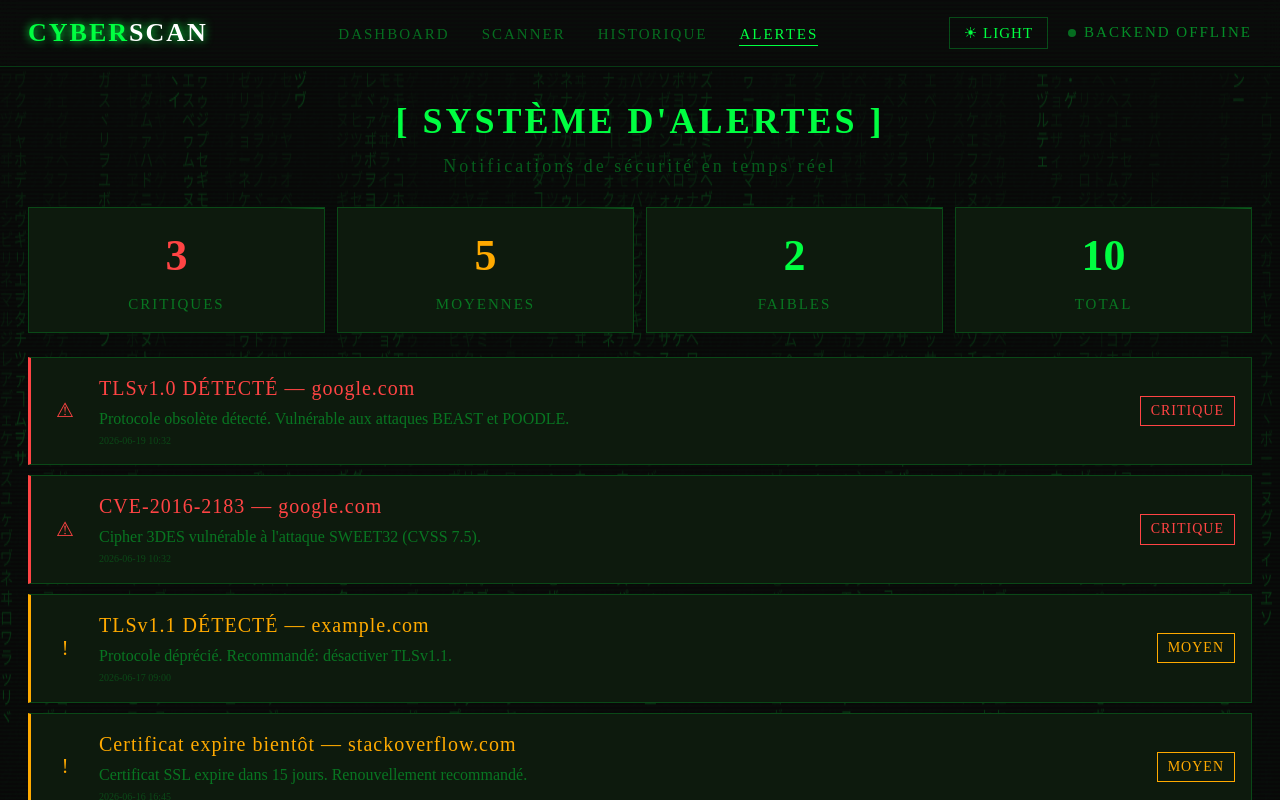
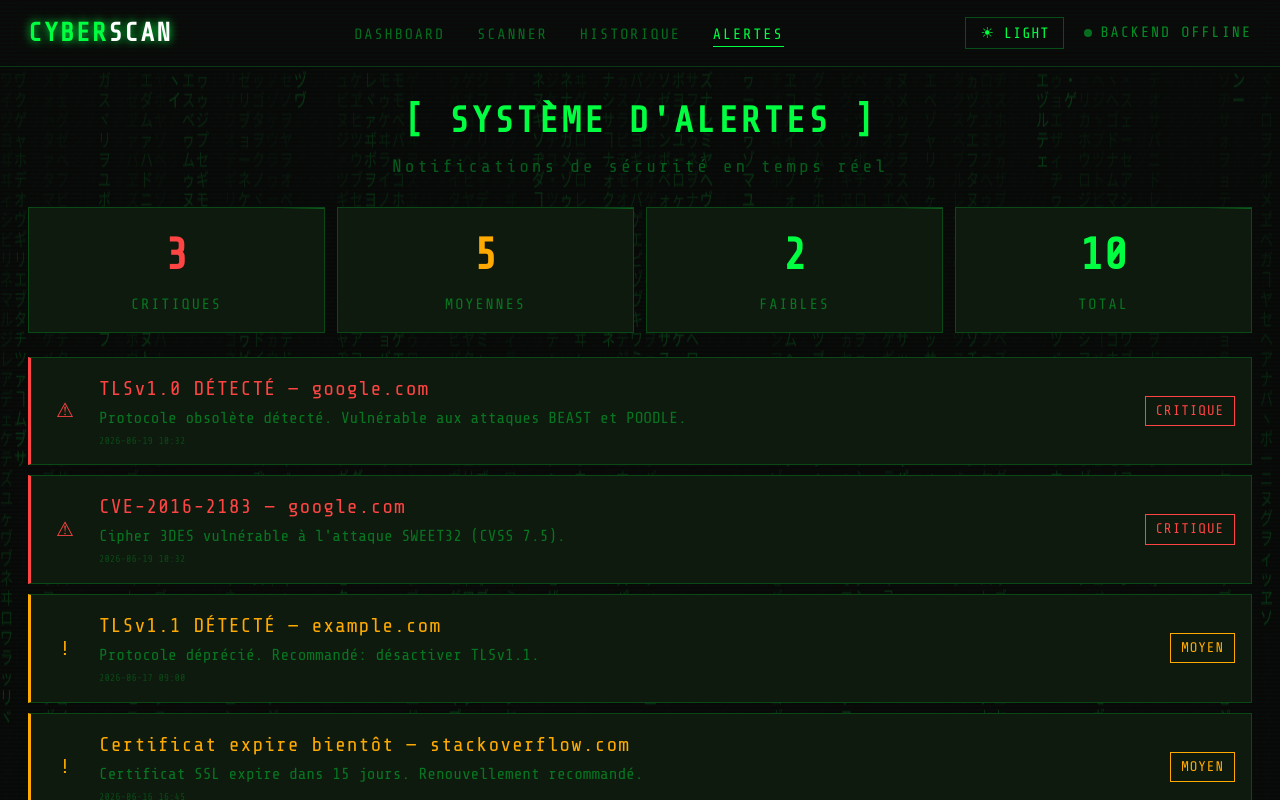
Before and after one commit to chaimafraj/frontend_cyberscan, an Angular app: page /alertes in a window 1280 px wide. Shown: the top 800 px of the page. Built offline with nearby package versions, Linux system fonts and the light colour scheme.

Commit message:
feat : fix historique component

```diff
--- a/src/styles.scss
+++ b/src/styles.scss
@@ -52,7 +52,7 @@ body {
   --danger: #ff4444;
   --warn: #ffaa00;
   --cyan: #00d4ff;
-  --app-font: 'Times New Roman', Times, serif;
+  --app-font: 'Share Tech Mono', 'Courier New', monospace;
 }
 
 body,
@@ -216,13 +216,14 @@ body[data-theme='light'] {
   --neon: #000000;
   --neon-dim: #263238aa;
   --neon-dark: #f7f9fb;
-  --bg: #bfc3c9;
+  --bg: #edf2f6;
   --danger: #b91c1c;
   --warn: #b45309;
   --cyan: #6d89b3;
-  --surface: color-mix(in srgb, var(--bg) 82%, var(--cyan) 18%);
-  --surface-strong: color-mix(in srgb, var(--bg) 68%, var(--cyan) 32%);
-  --surface-soft: color-mix(in srgb, var(--bg) 90%, white 10%);
+  --app-font: Georgia, 'Times New Roman', Times, serif;
+  --surface: color-mix(in srgb, var(--bg) 90%, var(--cyan) 10%);
+  --surface-strong: color-mix(in srgb, var(--bg) 78%, var(--cyan) 22%);
+  --surface-soft: color-mix(in srgb, var(--bg) 72%, white 28%);
   --step-ok: #111827;
   --step-active: var(--cyan);
   --step-pending: rgba(17, 24, 39, 0.42);
@@ -253,7 +254,7 @@ body[data-theme='light'] .navbar {
   background: var(--cyan) !important;
   border-bottom-color: var(--cyan) !important;
   color: #ffffff !important;
-  box-shadow: 0 1px 14px rgba(17, 24, 39, 0.18);
+  box-shadow: 0 1px 14px rgba(17, 24, 39, 0.14);
 }
 
 body[data-theme='light'] #matrix-bg,
@@ -261,7 +262,7 @@ body[data-theme='light'] #matrix-canvas,
 body[data-theme='light'] #scanner-matrix,
 body[data-theme='light'] #hist-matrix,
 body[data-theme='light'] #alertes-matrix {
-  opacity: 0.035 !important;
+  opacity: 0.02 !important;
   filter: invert(1) hue-rotate(165deg) saturate(0.8);
 }
 
```
